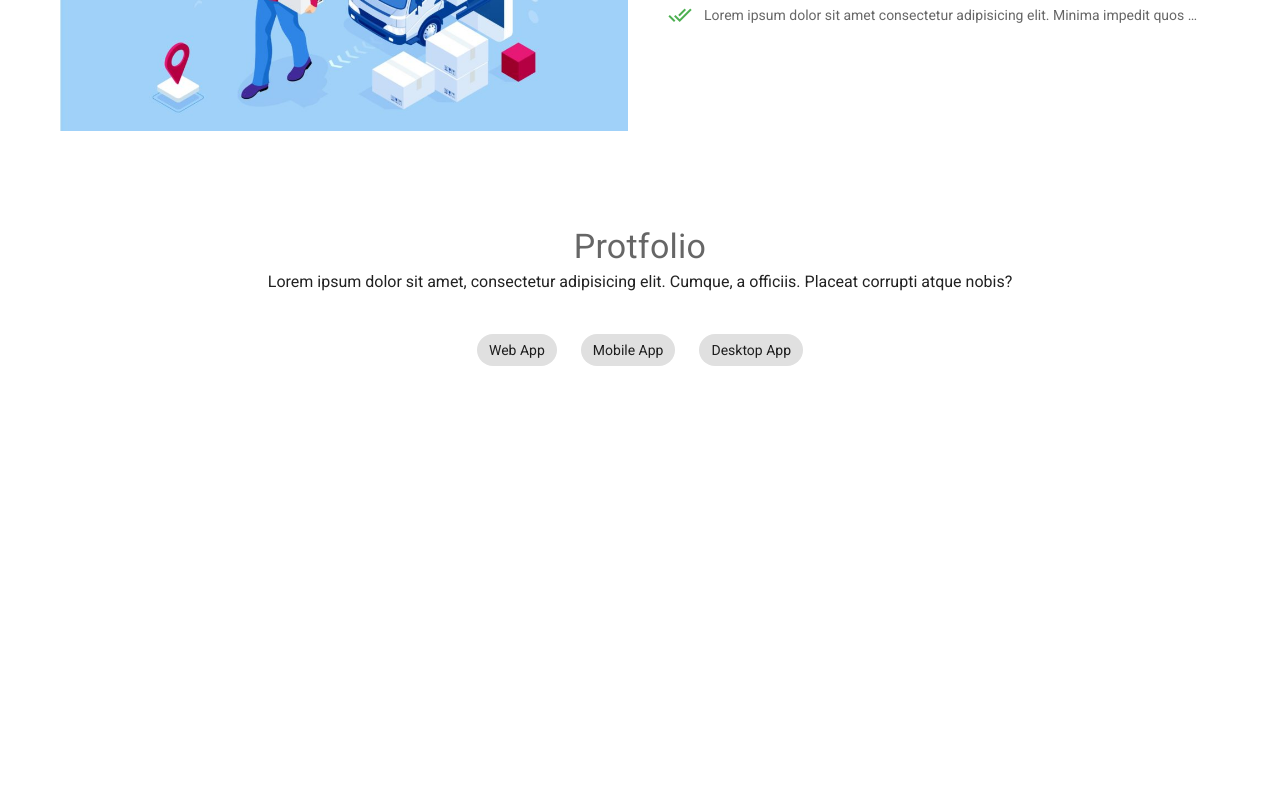
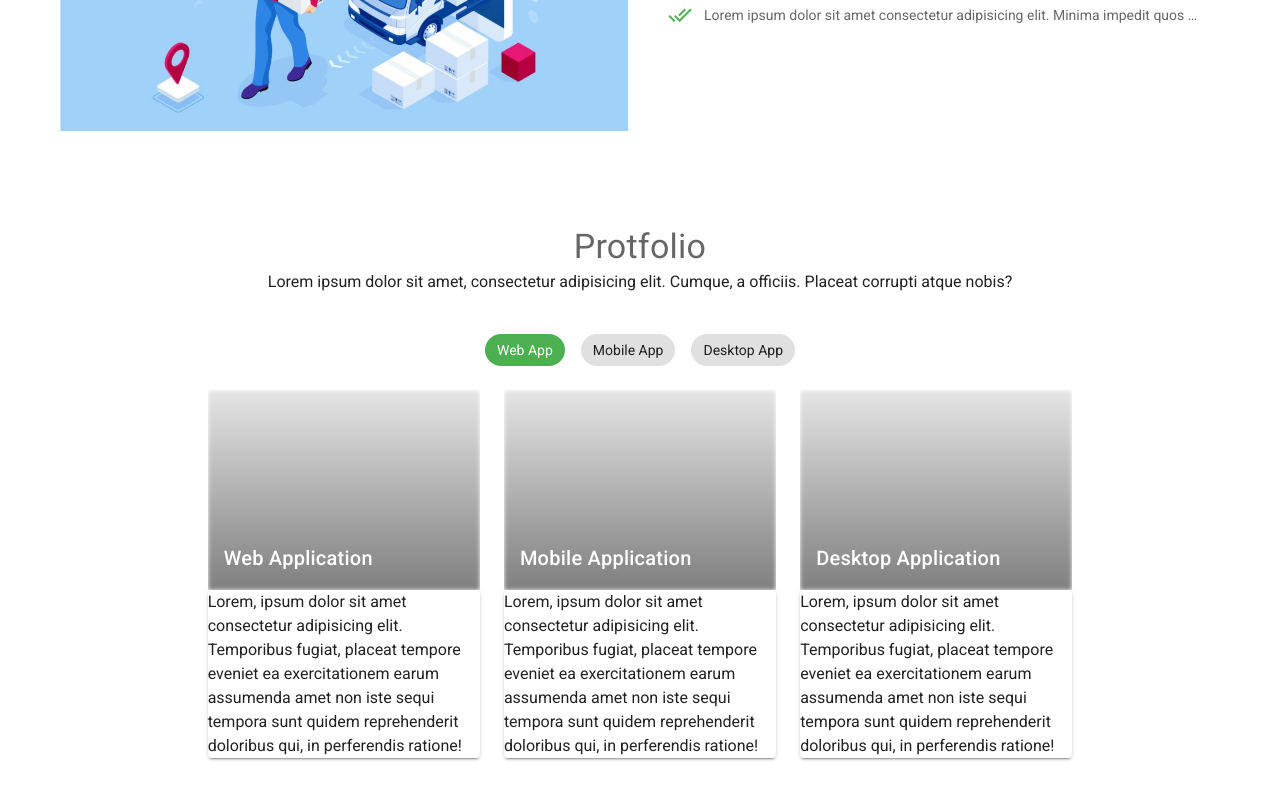
Before and after one commit to akasifislam/vuetifyapp, a Vue app: page / in a window 1280 px wide. Shown: the part 830-1630 px from the top of the page. Before the commit the page ends 1268 px from the top, so only its background shows below. Built offline with nearby package versions, Linux system fonts and the light colour scheme.

Commit message:
protfolio part

```diff
--- a/src/App.vue
+++ b/src/App.vue
@@ -9,7 +9,7 @@
         <!-- About us  -->
         <Aboutus />
         <!-- Protfolio -->
-        <Protfolio/>
+        <Protfolio />
     </v-main>
   </v-app>
 </template>
--- a/src/components/Protfolio.vue
+++ b/src/components/Protfolio.vue
@@ -7,10 +7,23 @@
           </v-col>
           <v-col lg="12">
               <div class="text-center">
-                  <v-chip class="mx-3">Web App</v-chip>
-                  <v-chip class="mx-3">Mobile App</v-chip>
-                  <v-chip class="mx-3">Desktop App</v-chip>
+                  <v-chip @click="activeProtfolio='webapp'" :color="activeProtfolio === 'webapp' ? 'success':'' " class="mx-2">Web App</v-chip>
+                  <v-chip @click="activeProtfolio='mobileapp'" :color="activeProtfolio === 'mobileapp' ? 'success':'' " class="mx-2">Mobile App</v-chip>
+                  <v-chip @click="activeProtfolio='desktopapp'" :color="activeProtfolio === 'desktopapp' ? 'success':'' " class="mx-2">Desktop App</v-chip>
               </div>
+          </v-col>
+          <v-col lg="3" v-for="(web,webindex) in webApps" :key="webindex">
+            <v-img
+              :src="web.image"
+              class="white--text align-end"
+              gradient="to bottom, rgba(0,0,0,.1), rgba(0,0,0,.5)"
+              height="200px"
+            >
+              <v-card-title> {{ web.title }} </v-card-title>
+            </v-img>
+            <v-card>
+            Lorem, ipsum dolor sit amet consectetur adipisicing elit. Temporibus fugiat, placeat tempore eveniet ea exercitationem earum assumenda amet non iste sequi tempora sunt quidem reprehenderit doloribus qui, in perferendis ratione!
+            </v-card>
           </v-col>
       </v-row>
   </v-container>
@@ -18,7 +31,16 @@
 
 <script>
 export default {
-
+    data() {
+        return {
+            activeProtfolio: 'webapp',
+            webApps:[
+                {title:'Web Application',image:''},
+                {title:'Mobile Application',image:''},
+                {title:'Desktop Application',image:''}
+            ]
+        }
+    }
 }
 </script>
 
```
